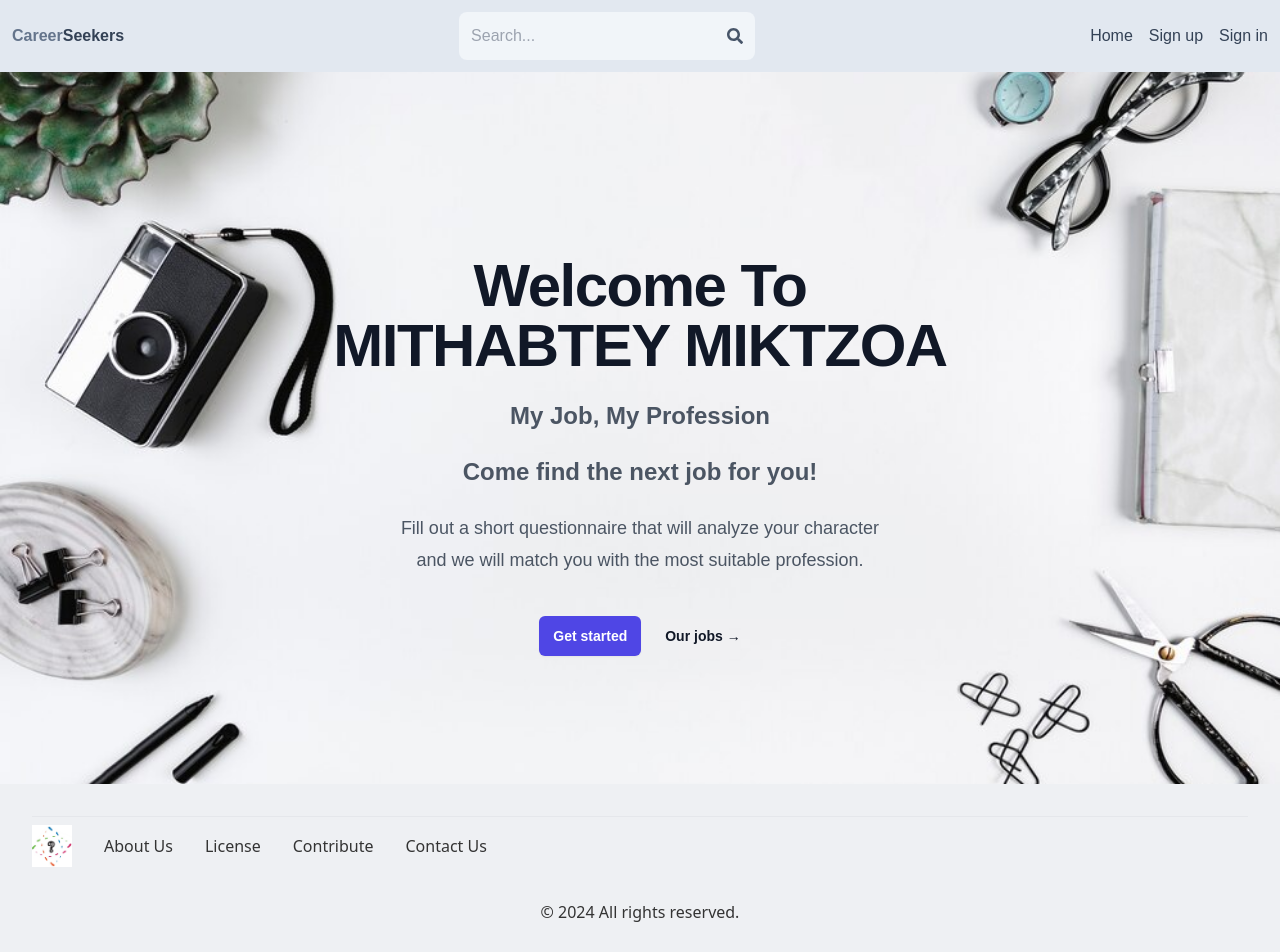
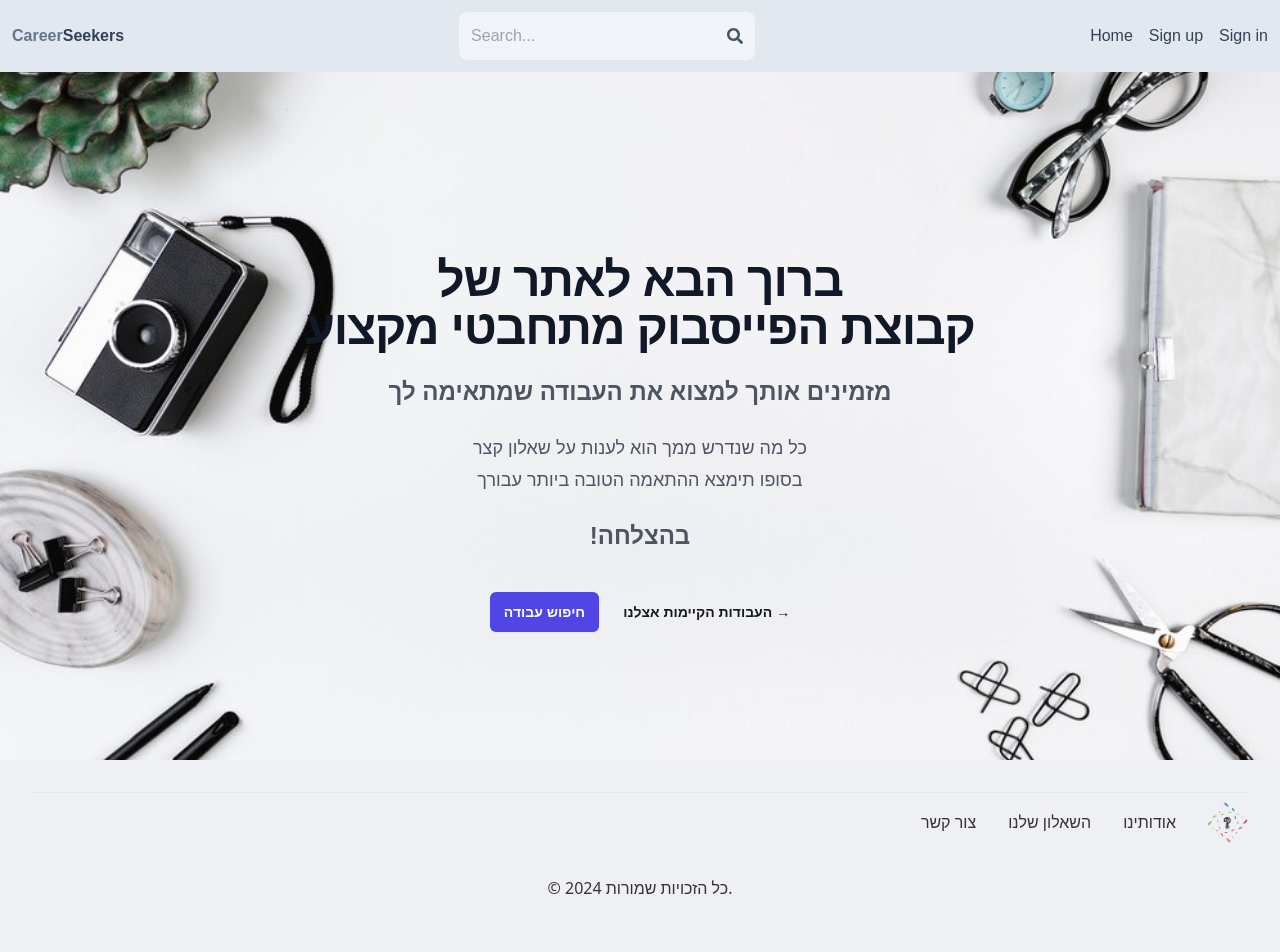
Before and after one commit to MamanDaniel/MITHABTEY-CareerSeekers, a React (Vite) app in the folder CareerSeekers/client/: page /home in a window 1280 px wide. Shown: the top 952 px of the page. Built offline with nearby package versions, Linux system fonts and the light colour scheme; what tw-elements would draw is missing.

Commit message:
Convert some pages to hebrew

```diff
--- a/CareerSeekers/client/src/components/Footer.tsx
+++ b/CareerSeekers/client/src/components/Footer.tsx
@@ -1,42 +1,35 @@
 import logo from '../assets/mithabteyLogo.png';
+
 export default function Footer() {
     return (
-        <footer className="w-full p-8 bg-gray-250">
-            <hr className="border-t border-blue-gray-50 " />
-            <div
-                className="flex flex-row flex-wrap items-center justify-center text-center bg-gray-250 gap-y-6 gap-x-12 md:justify-between">
-
-                <ul className="flex flex-wrap items-center gap-y-2 gap-x-8 ">
-                <img src={logo} alt="logo-ct" className="w-10 items-center my-2" />
+        <footer className="w-full p-8 bg-gray-250 rtl">
+            <hr className="border-t border-blue-gray-50" />
+            <div className="flex flex-row-reverse flex-wrap items-center justify-center text-center bg-gray-250 gap-y-6 gap-x-12 md:justify-between">
+                <ul className="flex flex-wrap items-center gap-y-2 gap-x-8">
                     <li>
                         <a href="#"
                             className="block font-sans text-base antialiased font-normal leading-relaxed transition-colors text-blue-gray-900 hover:text-blue-500 focus:text-blue-500">
-                            About Us
+                            צור קשר
                         </a>
                     </li>
                     <li>
                         <a href="#"
                             className="block font-sans text-base antialiased font-normal leading-relaxed transition-colors text-blue-gray-900 hover:text-blue-500 focus:text-blue-500">
-                            License
+                            השאלון שלנו
                         </a>
                     </li>
                     <li>
                         <a href="#"
                             className="block font-sans text-base antialiased font-normal leading-relaxed transition-colors text-blue-gray-900 hover:text-blue-500 focus:text-blue-500">
-                            Contribute
+                            אודותינו
                         </a>
                     </li>
-                    <li>
-                        <a href="#"
-                            className="block font-sans text-base antialiased font-normal leading-relaxed transition-colors text-blue-gray-900 hover:text-blue-500 focus:text-blue-500">
-                            Contact Us
-                        </a>
-                    </li>
+                    <img src={logo} alt="logo-ct" className="w-10 items-center my-2" />
                 </ul>
             </div>
-            <span className="block my-6 " />
+            <span className="block my-6" />
             <p className="block font-sans text-base antialiased font-normal leading-relaxed text-center text-blue-gray-900">
-                © 2024 All rights reserved.
+                © 2024 כל הזכויות שמורות.
             </p>
         </footer>
     )
--- a/CareerSeekers/client/src/pages/AddJob.tsx
+++ b/CareerSeekers/client/src/pages/AddJob.tsx
@@ -3,7 +3,7 @@ import { useNavigate } from 'react-router-dom';
 import { ToastContainer, toast } from 'react-toastify';
 import 'react-toastify/dist/ReactToastify.css';
 
-export default function AddJob () {
+export default function AddJob() {
     const [formData, setFormData] = useState({
         jobName: '',
         Description: '',
@@ -23,9 +23,10 @@ export default function AddJob () {
     });
     const [error, setError] = useState<string | null>(null);
     const [loading, setLoading] = useState<boolean>(false);
+    const [hasFacebookPost, setHasFacebookPost] = useState<string>('No');
     const navigate = useNavigate();
 
-    const handleChange = (e: React.ChangeEvent<HTMLInputElement | HTMLTextAreaElement>) => {
+    const handleChange = (e: React.ChangeEvent<HTMLInputElement | HTMLTextAreaElement | HTMLSelectElement>) => {
         const { name, value } = e.target;
         if (name in formData.Prerequisites) {
             setFormData({
@@ -45,7 +46,15 @@ export default function AddJob () {
 
     const handleSubmit = async (e: React.FormEvent) => {
         e.preventDefault();
+
+        // Validation check for Facebook post URL
+        if (hasFacebookPost === 'Yes' && !formData.facebookPostUrl) {
+            setError('Please enter the URL of the Facebook post.');
+            return;
+        }
+
         setLoading(true);
+        setError(null);
         try {
             const response = await fetch('/server/job/addjob', {
                 method: 'POST',
@@ -74,13 +83,11 @@ export default function AddJob () {
         }
     };
 
-
-
     return (
         <div className="bg-gray-100 min-h-screen py-8">
             <ToastContainer />
             <div className="max-w-4xl mx-auto bg-gray-100 rounded-lg shadow-lg overflow-hidden">
-                <h1 className="text-3xl font-bold text-center py-6 bg-slate-700 text-white">Add New Job</h1>
+                <h1 className="text-3xl font-bold text-center py-6 bg-slate-700 text-white">הוספת מקצוע חדש</h1>
                 <form onSubmit={handleSubmit} className="p-6 space-y-6">
                     {/* Job Details Section */}
                     <div className="bg-gray-50 p-6 rounded-lg shadow-md">
@@ -113,16 +120,42 @@ export default function AddJob () {
                                     className="w-full px-4 py-2 border border-gray-300 rounded-md focus:ring-2 focus:ring-slate-500 focus:border-transparent"
                                     required
                                 />
-                                <input
-                                    type="text"
-                                    placeholder="Professional Field"
+                                <select
                                     name="jobField"
                                     value={formData.jobField}
                                     onChange={handleChange}
-                                    className="w-full px-4 py-2 border border-gray-300 rounded-md focus:ring-2 focus:ring-slate-500 focus:border-transparent"
+                                    className="w-full px-4 py-2 border border-gray-300 rounded-md focus:ring-2 focus:ring-slate-500 focus:border-transparent bg-white text-gray-700"
                                     required
-                                />
+                                >
+                                    <option value="" disabled>Select Professional Field</option>
+                                    <option value="Business">Business</option>
+                                    <option value="GeneralCulture">General Culture</option>
+                                    <option value="ArtsAndEntertainment">Arts and Entertainment</option>
+                                    <option value="Science">Science</option>
+                                    <option value="Organization">Organization</option>
+                                    <option value="Service">Service</option>
+                                    <option value="Outdoor">Outdoor</option>
+                                    <option value="Technology">Technology</option>
+                                </select>
                             </div>
+                            <div>
+    <div className="flex items-center mb-2">
+        <label htmlFor="hasFacebookPost" className="text-xl font-semibold mr-3 text-slate-700">
+            There is a Facebook Post to this job?
+        </label>
+        <select
+            id="hasFacebookPost"
+            name="hasFacebookPost"
+            value={hasFacebookPost}
+            onChange={(e) => setHasFacebookPost(e.target.value)}
+            className="px-2 py-3 border border-gray-300 rounded-md focus:ring-2 focus:ring-slate-500 focus:border-transparent bg-white text-gray-700"
+        >
+            <option value="No">No</option>
+            <option value="Yes">Yes</option>
+        </select>
+    </div>
+    {hasFacebookPost === 'Yes' && (
+        <div className="mt-2">
             <input
                 type="text"
                 placeholder="Enter URL of Facebook Post"
@@ -131,6 +164,9 @@ export default function AddJob () {
                 onChange={handleChange}
                 className="w-full px-4 py-2 border border-gray-300 rounded-md focus:ring-2 focus:ring-slate-500 focus:border-transparent"
             />
+        </div>
+    )}
+</div>
                         </div>
                     </div>
 
@@ -160,7 +196,7 @@ export default function AddJob () {
                     <button
                         type="submit"
                         disabled={loading}
-                        className="w-full bg-slate-700 text-white py-3 rounded-lg uppercase font-semibold hover:bg-slate-600 transition duration-300 ease-in-out disabled:opacity-50"
+                        className="w-full bg-green-500 text-white py-3 rounded-lg uppercase font-semibold hover:bg-green-400 transition duration-300 ease-in-out disabled:opacity-50"
                     >
                         {loading ? 'Adding Job...' : 'Add Job'}
                     </button>
--- a/CareerSeekers/client/src/pages/AdminPanel.tsx
+++ b/CareerSeekers/client/src/pages/AdminPanel.tsx
@@ -14,9 +14,9 @@ export default function AdminPanel() {
     return (
         <div className="min-h-screen bg-gray-100 py-12 px-4 sm:px-6 lg:px-8">
             <div className="max-w-3xl mx-auto">
-                <h1 className="text-3xl font-bold text-center text-gray-900 mb-6">Hello {currentUser.username}</h1>
-                <h3 className='text-xl sm:text-2xl font-bold mt-6 text-gray-600 text-center'>This is a `Admin Panel` landing page.</h3>
-                <h3 className='text-xl sm:text-2xl font-bold mt-6 text-gray-600 text-center mb-10'>Here you can manage your users and jobs in the DataBase</h3>
+                <h1 className="text-3xl font-bold text-center text-gray-900 mb-6">{currentUser.username}  ,שלום</h1>
+                <h3 className='text-xl sm:text-2xl font-bold mt-6 text-gray-600 text-center'>זהו דף הנחיתה של מנהלת האתר</h3>
+                <h3 className='text-xl sm:text-2xl font-bold mt-6 text-gray-600 text-center mb-10'>כאן ניתן לנהל את המידע אודות המשתמשים והמקצועות שבאתר</h3>
                 <div className="grid grid-cols-1 gap-6 sm:grid-cols-2">
                     <AdminCard
                         title="Add new job to the database"
--- a/CareerSeekers/client/src/pages/DeleteJob.tsx
+++ b/CareerSeekers/client/src/pages/DeleteJob.tsx
@@ -4,18 +4,6 @@ import { FaTrash } from 'react-icons/fa';
 export default function DeleteJob() {
     const [jobs, setJobs] = useState([]);
     const [err, setError] = useState('');
-    // const [urls, setUrls] = useState([]);
-    // useEffect(() => {
-    //     fetch('/server/job/getURLjobs')
-    //         .then(response => response.json())
-    //         .then(data => {
-    //             setUrls(data.jobs);
-    //         })
-    //         .catch(err => {
-    //             setError('Error fetching data');
-    //         });
-
-    // }, [urls]);
 
     useEffect(() => {
         fetch('/server/job/getalljobnames')
@@ -51,18 +39,8 @@ export default function DeleteJob() {
 
     return (
         <div className="container mx-auto px-4 py-8">
-            <h1 className="text-3xl font-bold mb-6 text-center">Delete Job Page</h1>
+            <h1 className="text-3xl font-bold mb-6 text-center">מחיקת מקצוע</h1>
             {err && <p className="text-red-500 text-center mb-4">{err}</p>}
-            {/* <h2>URLs:</h2>
-            <ul>
-                {urls.map((url: any) => (
-                    <li key={url._id}>
-                        <a href={url.facebookPostUrl} target="_blank" rel="noopener noreferrer">
-                                    {url.facebookPostUrl}
-                                </a>
-                                </li>
-                ))}
-            </ul> */}
             <div className="grid grid-cols-1 md:grid-cols-2 lg:grid-cols-3 gap-4">
                 {jobs.map((job: any) => (
                     <div key={job._id} className="bg-white shadow-md rounded-lg p-4 flex justify-between items-center">
--- a/CareerSeekers/client/src/pages/Home.tsx
+++ b/CareerSeekers/client/src/pages/Home.tsx
@@ -23,28 +23,30 @@ export default function Home() {
                 </div>
                 <div className="mx-auto max-w-2xl py-12 sm:py-32 lg:py-38">
                     <div className="text-center">
-                        <h1 className="text-4xl font-bold tracking-tight text-gray-900 sm:text-6xl">
-                            Welcome To MITHABTEY MIKTZOA
+                        <h1 className="text-6xl font-bold tracking-tight text-gray-900 sm:text-5xl">
+                            ברוך הבא לאתר של
+                            <br />קבוצת הפייסבוק מתחבטי מקצוע
                         </h1>
+
                         <h2 className='text-xl sm:text-2xl font-bold mt-6 text-gray-600'>
-                            My Job, My Profession
-                        </h2>
-                        <h2 className='text-xl sm:text-2xl font-bold mt-6 text-gray-600'>
-                            Come find the next job for you!
+                            מזמינים אותך למצוא את העבודה שמתאימה לך
                         </h2>
                         <p className="mt-6 text-lg leading-8 text-gray-600">
-                            Fill out a short questionnaire that will analyze your character
-                            <br />and we will match you with the most suitable profession.
+                            כל מה שנדרש ממך הוא לענות על שאלון קצר
+                            <br />בסופו תימצא ההתאמה הטובה ביותר עבורך
+                        </p>
+                        <p className="mt-6 text-2xl leading-8 text-gray-600">
+                            <strong>!בהצלחה</strong>
                         </p>
                         <div className="mt-10 flex items-center justify-center gap-x-6">
                             <button
                                 onClick={handleGetStartedClick}
                                 className="rounded-md bg-indigo-600 px-3.5 py-2.5 text-sm font-semibold text-white shadow-sm hover:bg-indigo-500 focus-visible:outline focus-visible:outline-2 focus-visible:outline-offset-2 focus-visible:outline-indigo-600"
                             >
-                                Get started
+                                חיפוש עבודה
                             </button>
                             <a href="/Jobs" className="text-sm font-semibold leading-6 text-gray-900">
-                                Our jobs <span aria-hidden="true">→</span>
+                                העבודות הקיימות אצלנו <span aria-hidden="true">→</span>
                             </a>
                         </div>
                     </div>
```
Also changed, not shown: CareerSeekers/client/src/assets/FacebookLogo.png (added), CareerSeekers/client/src/assets/mithabteyLogo.png. Lines whose indentation alone changed are shown as unchanged.
